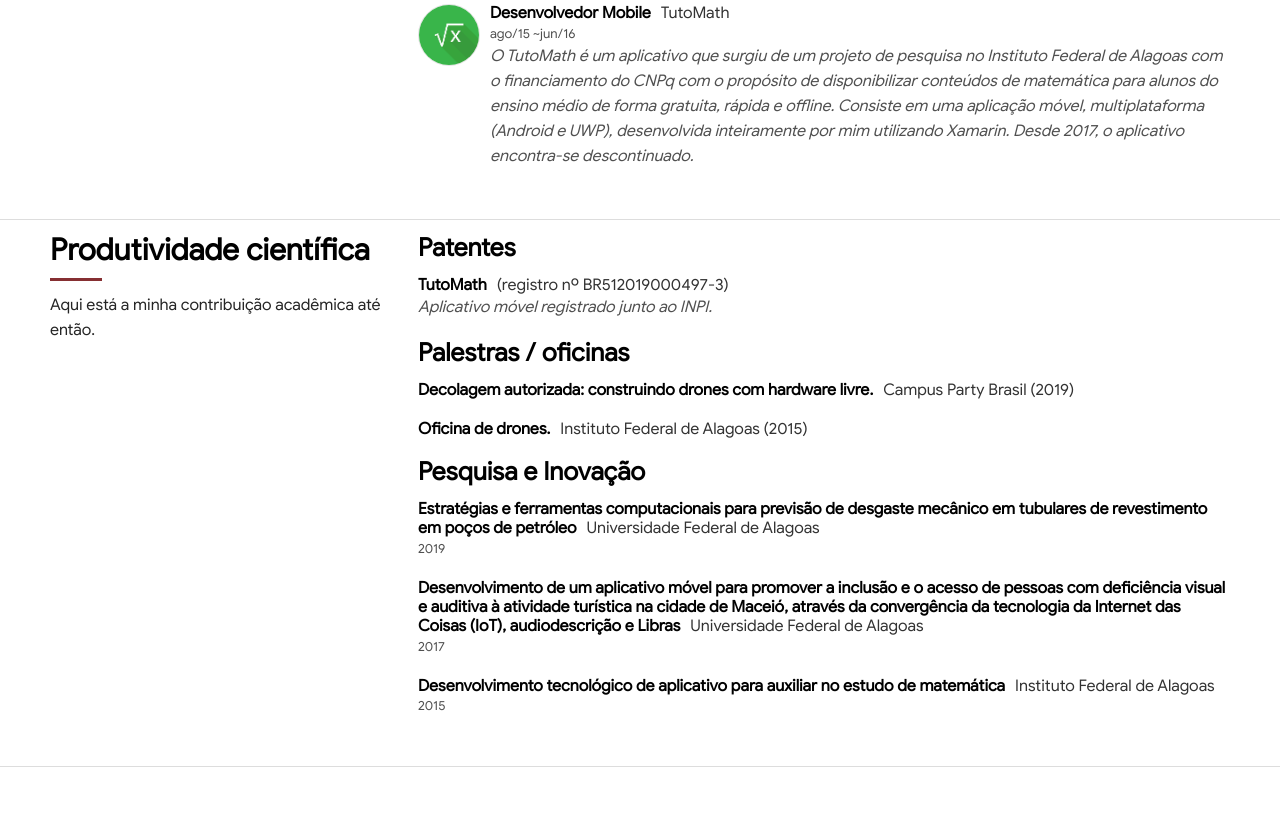
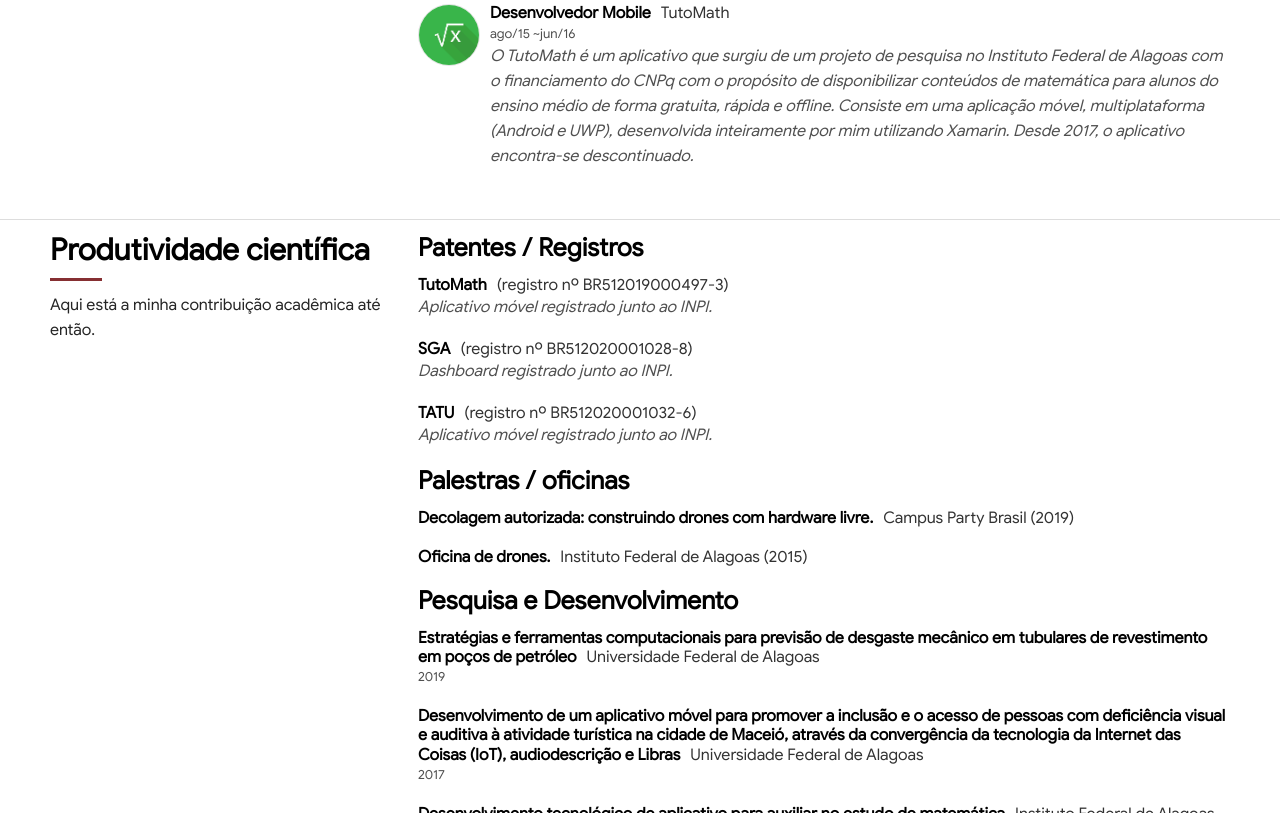
Before and after one commit to kevinwsbr/kevinwsbr.github.io, a plain HTML site: page index.html in a window 1280 px wide. Shown: the part 3301-4114 px from the top of the page. Before the commit the page ends 4068 px from the top, so only its background shows below. Drawn offline with Linux system fonts and the light colour scheme.

Commit message:
Update index.html

```diff
--- a/index.html
+++ b/index.html
@@ -218,7 +218,7 @@
                             <div>
                                 <h4>Bacharelado em Engenharia de Computação<span class="location">UFAL - Universidade Federal de Alagoas</span></h4>
                                 <p class="time">2016 ~ em andamento</p>
-                                <p>Atualmente estou no 6º período do bacharelado em Engenharia de Computação, no Instituto de Computação (IC) do campus A.C. Simões da Universidade Federal de Alagoas.</p>
+                                <p>Atualmente estou no 7º período do bacharelado em Engenharia de Computação, no Instituto de Computação (IC) do campus A.C. Simões da Universidade Federal de Alagoas.</p>
                             </div>
                         </li>
                     </ul>
@@ -398,11 +398,25 @@
                     <p>Aqui está a minha contribuição acadêmica até então.</p>
                 </div>
                 <div class="content">
-                    <h3>Patentes</h3>
+                    <h3>Patentes / Registros</h3>
                     <ul>
                         <li>
                             <div>
                                 <h4>TutoMath<span class="location">(registro nº BR512019000497-3)</span></h4>
+                                <p>Aplicativo móvel registrado junto ao INPI.
+                                </p>
+                            </div>
+                        </li>
+                        <li>
+                            <div>
+                                <h4>SGA<span class="location">(registro nº BR512020001028-8)</span></h4>
+                                <p>Dashboard registrado junto ao INPI.
+                                </p>
+                            </div>
+                        </li>
+                        <li>
+                            <div>
+                                <h4>TATU<span class="location">(registro nº BR512020001032-6)</span></h4>
                                 <p>Aplicativo móvel registrado junto ao INPI.
                                 </p>
                             </div>
@@ -421,7 +435,7 @@
                             </div>
                         </li>
                     </ul>
-                    <h3>Pesquisa e Inovação</h3>
+                    <h3>Pesquisa e Desenvolvimento</h3>
                     <ul>
                         <li>
                             <div>
```
